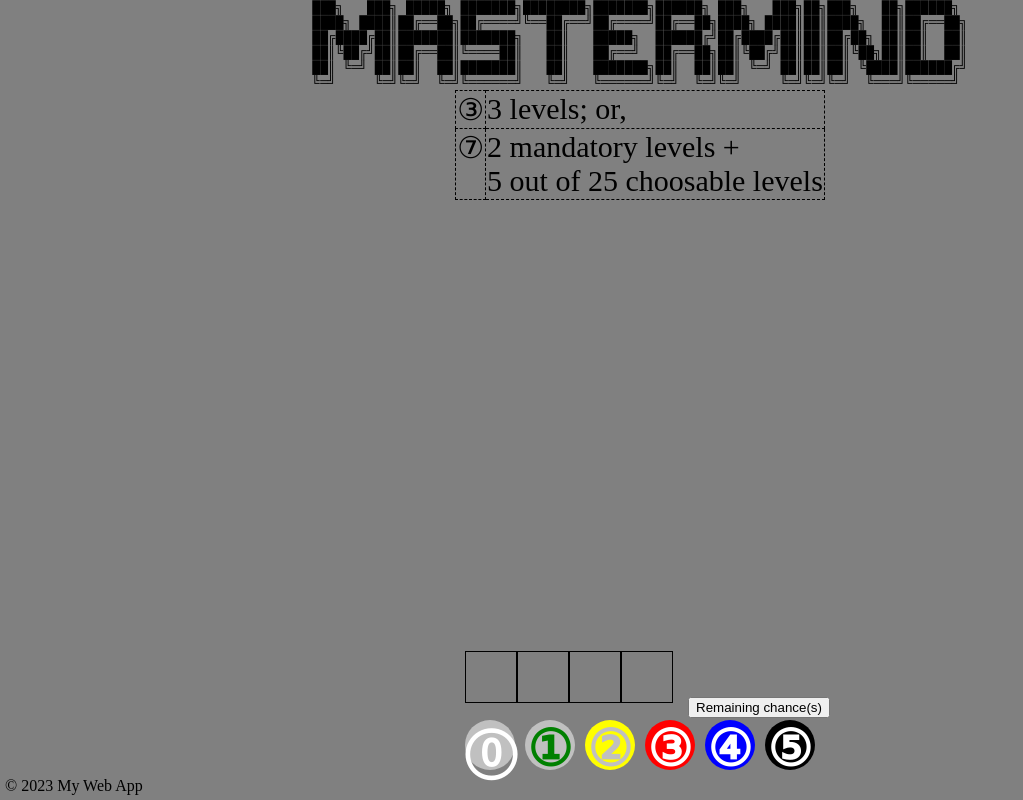
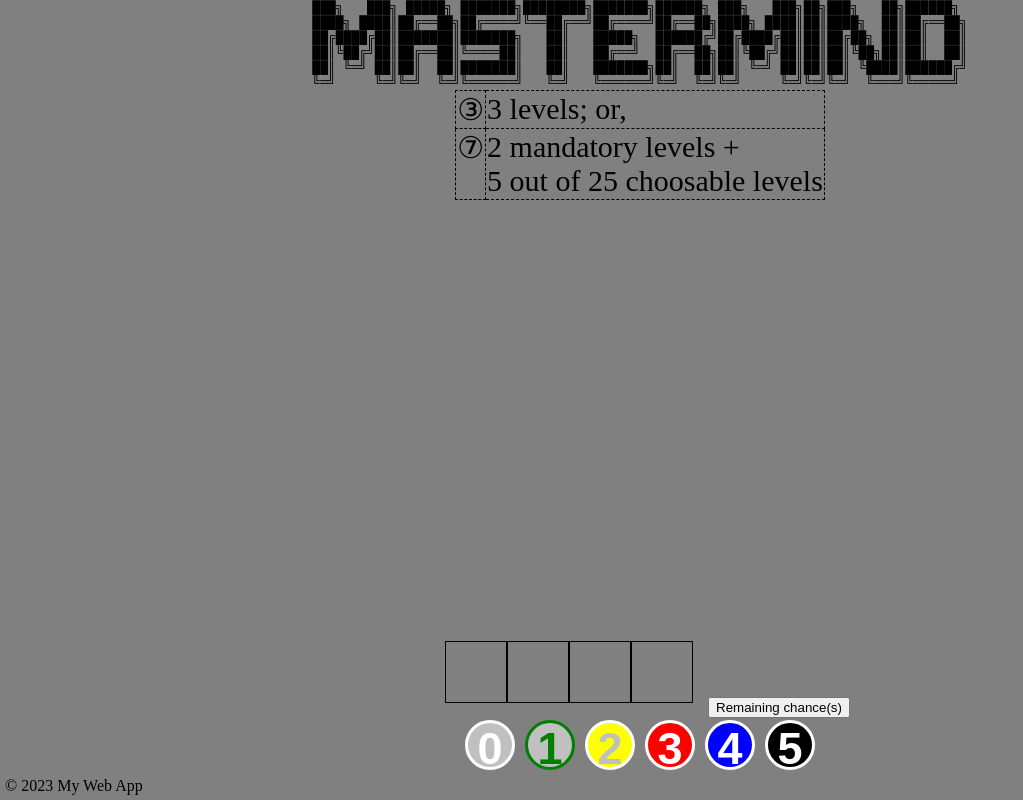
Before and after one commit to timothy918/MasterMind2_CHAOTIC_EVIL, a plain HTML site: page index.html in a window 1280 px wide. Shown: the whole page, without its empty margins (0-1023 px from the left). Drawn offline with Linux system fonts and the light colour scheme.

Commit message:
changed outlook

```diff
--- a/layout.js
+++ b/layout.js
@@ -1,15 +1,16 @@
 const numberButtons = [
-  '<button value="0" type="button" class="numberButton white">⓪</button>',
-  '<button value="1" type="button" class="numberButton green">①</button>',
-  '<button value="2" type="button" class="numberButton yellow">②</button>',
-  '<button value="3" type="button" class="numberButton red">③</button>',
-  '<button value="4" type="button" class="numberButton blue">④</button>',
-  '<button value="5" type="button" class="numberButton black">⑤</button>',
-  '<button value="6" type="button" class="numberButton purple">⑥</button>',
-  '<button value="7" type="button" class="numberButton lime">⑦</button>',
-  '<button value="8" type="button" class="numberButton aqua">⑧</button>',
-  '<button value="9" type="button" class="numberButton fuchsia">⑨</button>',
+  '<button value="⓪" type="button" class="numberButton white">0</button>',
+  '<button value="①" type="button" class="numberButton green">1</button>',
+  '<button value="②" type="button" class="numberButton yellow">2</button>',
+  '<button value="③" type="button" class="numberButton red">3</button>',
+  '<button value="④" type="button" class="numberButton blue">4</button>',
+  '<button value="⑤" type="button" class="numberButton black">5</button>',
+  '<button value="⑥" type="button" class="numberButton purple">6</button>',
+  '<button value="⑦" type="button" class="numberButton lime">7</button>',
+  '<button value="⑧" type="button" class="numberButton aqua">8</button>',
+  '<button value="⑨" type="button" class="numberButton fuchsia">9</button>',
 ];
+
 const directionButtons = [
   '<button value="188" type="button" class="numberButton white"><</button>',
   '<button value="38" type="button" class="numberButton white">^</button>',
@@ -87,13 +88,17 @@
     } else if (keyCode >= 48 && keyCode <= 57) {
       // Number keys 0-9
       const number = keyCode - 48; // Convert key code to number
-      const numberButton = inputContainer.querySelector(
-        `.numberButton[value="${number}"]`
-      );
 
-      // Trigger the click event on the corresponding number button
-      if (numberButton && event.target === document.body) {
-        numberButton.click();
+      // Loop through the number buttons to find the matching button by textContent
+      const numberButtons = inputContainer.querySelectorAll(".numberButton");
+      for (const button of numberButtons) {
+        if (button.textContent === String(number)) {
+          // Trigger the click event on the corresponding number button
+          if (event.target === document.body) {
+            button.click();
+          }
+          break; // Exit the loop once the button is found
+        }
       }
     } else if (keyCode === 188 || keyCode === 38 || keyCode === 190) {
       // Comma (<), Caret (^), or Period (>)
@@ -189,7 +194,7 @@
       const buttonsInSlots = Array.from(
         leftDivision.querySelectorAll(".slot button")
       );
-      const guess = buttonsInSlots.map((button) => button.value);
+      const guess = buttonsInSlots.map((button) => button.textContent);
       // Remove buttons from slots and update chanceRemaining
       buttonsInSlots.forEach((button) => button.remove());
 
@@ -210,7 +215,7 @@
       // Append the guess to the first column
       const firstColumnCell = document.createElement("td");
       firstColumnCell.textContent = buttonsInSlots
-        .map((button) => button.textContent)
+        .map((button) => button.value)
         .join("");
       newRow.appendChild(firstColumnCell);
 
@@ -289,7 +294,6 @@
     firstRow.appendChild(emptyCell);
     // Append the new row to the output table
     outputTable.appendChild(firstRow);
-    updateSlotBorders();
     startLevel();
   }
 }
@@ -468,6 +472,7 @@
   inputEnable = 1;
   updateHeaderTitle();
   currentIndex = 0;
+  updateSlotBorders();
   // Generate random answer
   const minNumber = Math.pow(nOfChoices, nOfSlots);
   const maxNumber = 2 * minNumber - 1;
--- a/site.css
+++ b/site.css
@@ -12,19 +12,22 @@
   text-align: center;
   text-decoration: none;
   display: inline-block;
-  font-size: 50px;
+  font-size: 45px;
   height: 50px;
   width: 50px;
   margin: 2px 5px;
   padding: 0;
-  border: 0;
+  border: 3px;
+  border-style: solid;
   border-radius: 50%;
+  border-color: white;
   background-color: silver;
   font-weight: bold;
-  vertical-align: top;
+  vertical-align: middle;
 }
 .green {
   color: green;
+  border-color: green;
 }
 .red {
   background-color: red;
@@ -57,8 +60,8 @@
   display: flex;
   align-items: center;
   justify-content: center;
-  width: 50px;
-  height: 50px;
+  width: 60px;
+  height: 60px;
   border: 1px solid black;
 }
 .temp {
```
